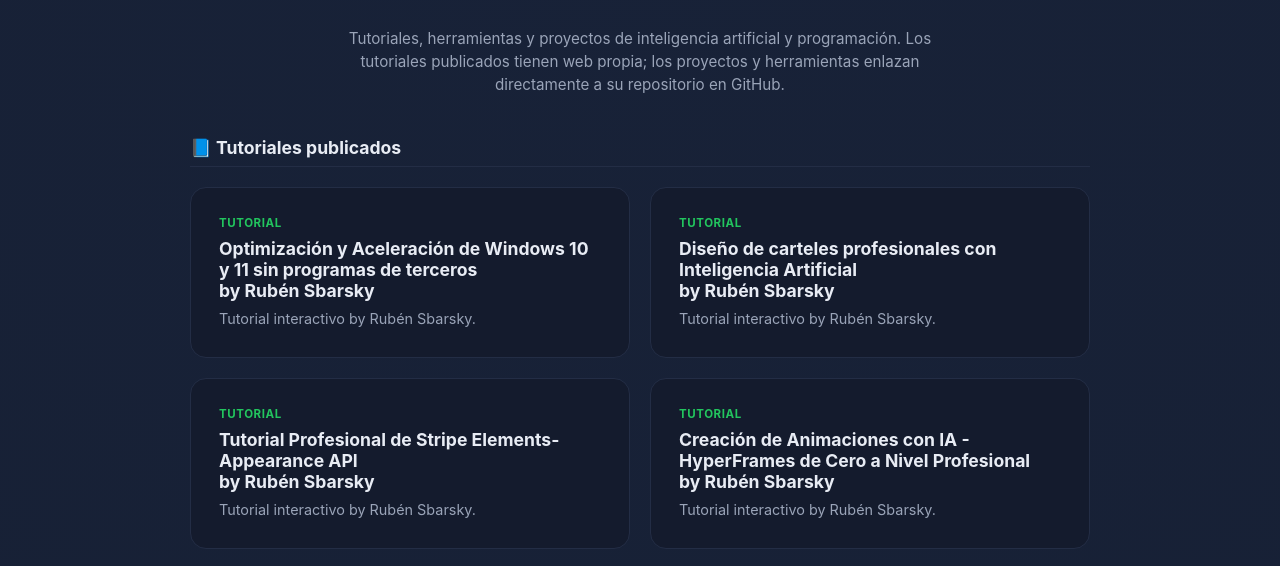
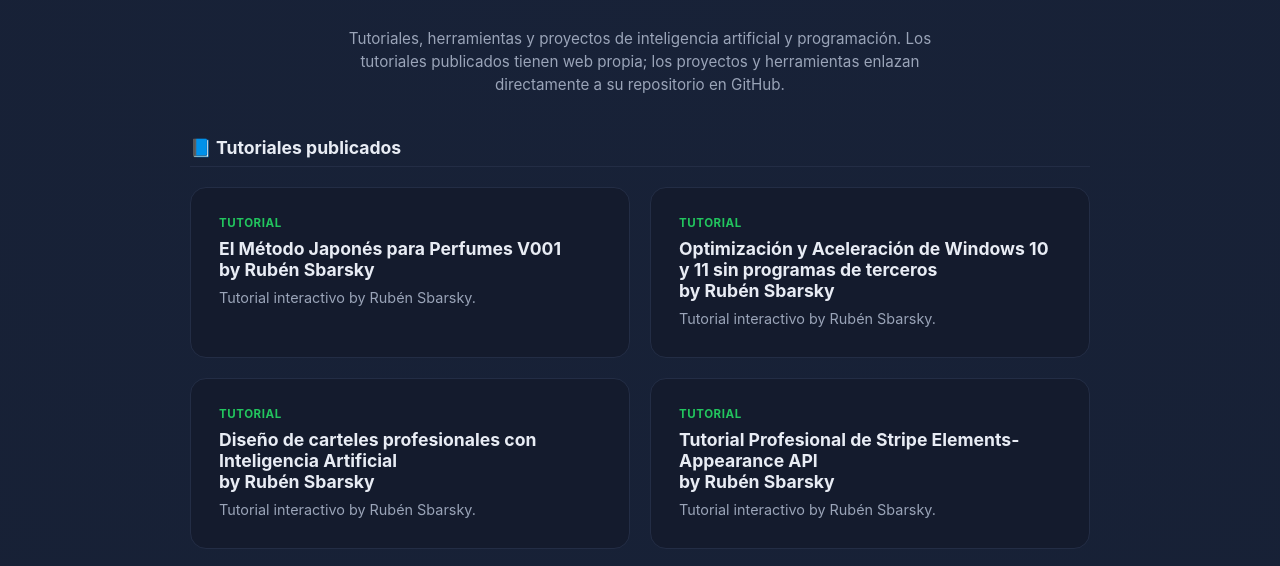
Before and after one commit to rubenurbano/tutoriales-ai, a plain HTML site: page index.html in a window 1280 px wide. Shown: the part 180-746 px from the top of the page. Drawn offline with Linux system fonts and the light colour scheme.

Commit message:
Añadir tarjeta: El Método Japonés para Perfumes V001

```diff
--- a/index.html
+++ b/index.html
@@ -120,6 +120,12 @@
 
   <h2 class="group-title">📘 Tutoriales publicados</h2>
   <div class="grid">
+    <a class="card" href="https://rubenurbano.github.io/el-metodo-japones-para-perfumes-v001/">
+      <span class="tag tutorial">Tutorial</span>
+      <h3>El Método Japonés para Perfumes V001<br>by Rubén Sbarsky</h3>
+      <p>Tutorial interactivo by Rubén Sbarsky.</p>
+    </a>
+
     <a class="card" href="https://rubenurbano.github.io/optimizacion-y-aceleracion-de-windows-10-y-11-sin-programas-de-terceros/">
       <span class="tag tutorial">Tutorial</span>
       <h3>Optimización y Aceleración de Windows 10 y 11 sin programas de terceros<br>by Rubén Sbarsky</h3>
```
